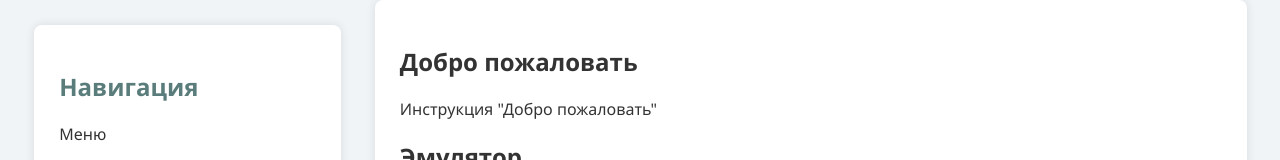
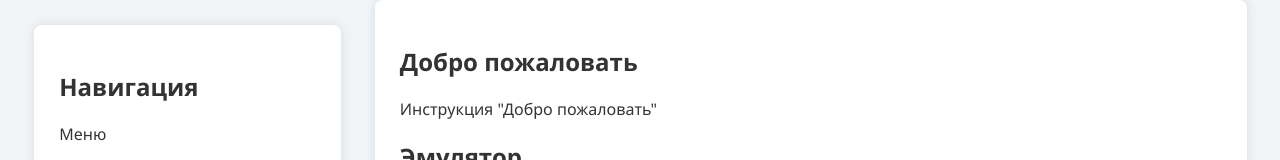
Before and after one commit to ochre4/tasm, a plain HTML site: page instructions.html in a window 1280 px wide. Shown: the part 201-361 px from the top of the page. Drawn offline with Linux system fonts and the light colour scheme.

Commit message:
Update instructions.html

```diff
--- a/instructions.html
+++ b/instructions.html
@@ -27,10 +27,6 @@
             position: fixed; /* Фиксированное положение */
             top: 25%; /* Отступ сверху */
             bottom: 0;
-        }
-
-        .sidebar h2 {
-            color: #5a7d7c;
         }
 
         .sidebar ul {
```
